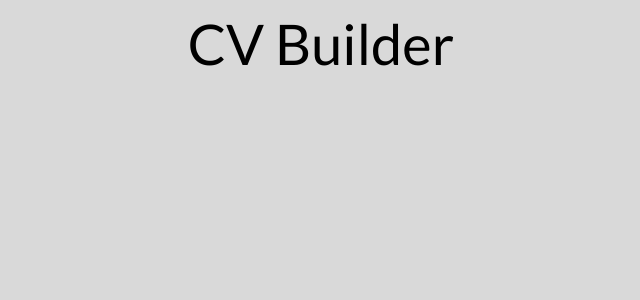
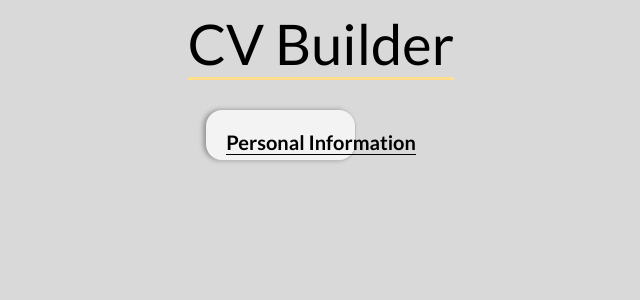
Before and after one commit to igips/cv-application, a React (Create React App) app: page / in a window 1280 px wide. Shown: the top 300 px of the page, without its empty margins (319-959 px from the left). Built offline with nearby package versions, Linux system fonts and the light colour scheme.

Commit message:
Create main component and style for it

```diff
--- a/public/index.html
+++ b/public/index.html
@@ -4,7 +4,7 @@
     <meta charset="utf-8" />
     <link rel="icon" href="%PUBLIC_URL%/favicon.ico" />
     <meta name="viewport" content="width=device-width, initial-scale=1" />
-    <link href="https://fonts.googleapis.com/css2?family=Bebas+Neue&family=Lato&display=swap" rel="stylesheet">
+    <link href="https://fonts.googleapis.com/css2?family=Bebas+Neue&family=Lato:wght@400;700;900&display=swap" rel="stylesheet">
     <title>CV Builder</title>
   </head>
   <body>
--- a/src/App.js
+++ b/src/App.js
@@ -1,4 +1,5 @@
 import React from "react";
+import Form from "./components/Form";
 import "./styles/App.css";
 
 
@@ -13,6 +14,8 @@ class App extends React.Component {
     return (
       <div className="app">
         <header>CV Builder</header>
+        <main><Form></Form></main>
+
 
 
 
--- a/src/components/form.js
+++ b/src/components/form.js
@@ -0,0 +1,32 @@
+import React from "react";
+import "../styles/Form.css";
+
+class Form extends React.Component {
+    constructor(props) {
+      super(props);
+
+    }
+
+
+    render() {
+      return (
+        <div className="form">
+          <p>Personal Information</p>
+
+
+
+        </div>
+
+
+
+
+      );
+    }
+
+  }
+
+
+
+
+
+  export default Form;
--- a/src/styles/App.css
+++ b/src/styles/App.css
@@ -32,12 +32,26 @@ body {
     background-color: #d9d9d9;
     flex: 1;
     display: flex;
-    justify-content: center;
+    align-items: center;
+    flex-direction: column;
     padding-top: 10px;
+    gap: 30px;
 }
 
 header {
     font-size: 3.5em;
     font-family: 'Bebas Neue', cursive;
     font-family: 'Lato', sans-serif;
+    border-bottom: 3px solid #FFDE8D;
 }
+
+
+@media (max-width: 280px) {
+    .app {
+        gap: 15px;
+    }
+
+    header {
+        font-size: 2.5em;
+    }
+}
--- a/src/styles/form.css
+++ b/src/styles/form.css
@@ -0,0 +1,37 @@
+.form {
+    width: 50px;
+    height: 50px;
+    background-color: #F3F3F3;
+    width: 65%;
+    box-shadow: 1px 1px #C0C0C0, -2.5px 0 .3em #8D8D8D;
+    font-family: 'Bebas Neue', cursive;
+    font-family: 'Lato', sans-serif;
+    padding: 20px;
+    display: flex;
+    flex-direction: column;
+    flex: 1;
+    margin-bottom: 50px;
+    border-radius: 1em;
+}
+
+p {
+  font-size: 20px;
+  font-weight: 700;
+  margin-bottom: 15px;
+  width: max-content;
+  border-bottom: 1px solid black;
+}
+
+
+
+@media (max-width: 1200px) {
+    .form {
+        width: 80%;
+    }
+}
+
+@media (max-width: 900px) {
+    .form {
+        width: 90%;
+    }
+}
```
